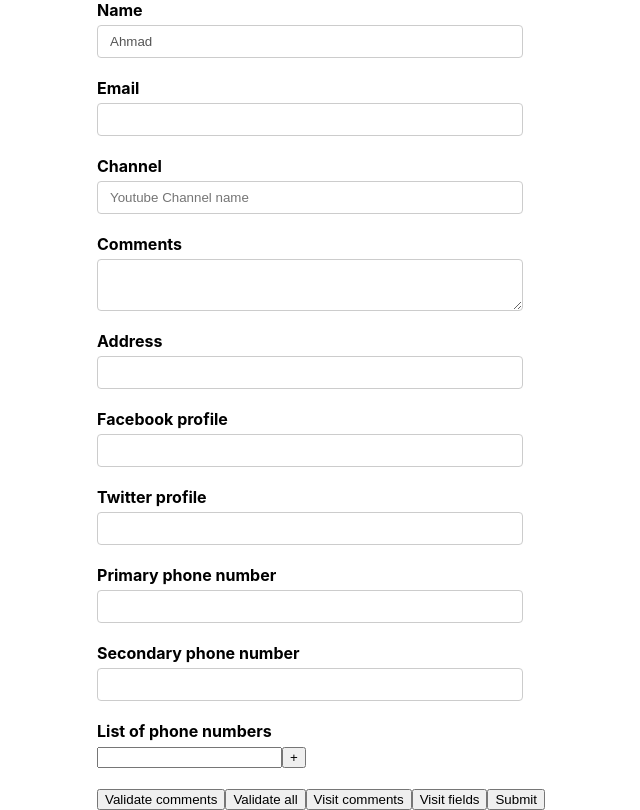
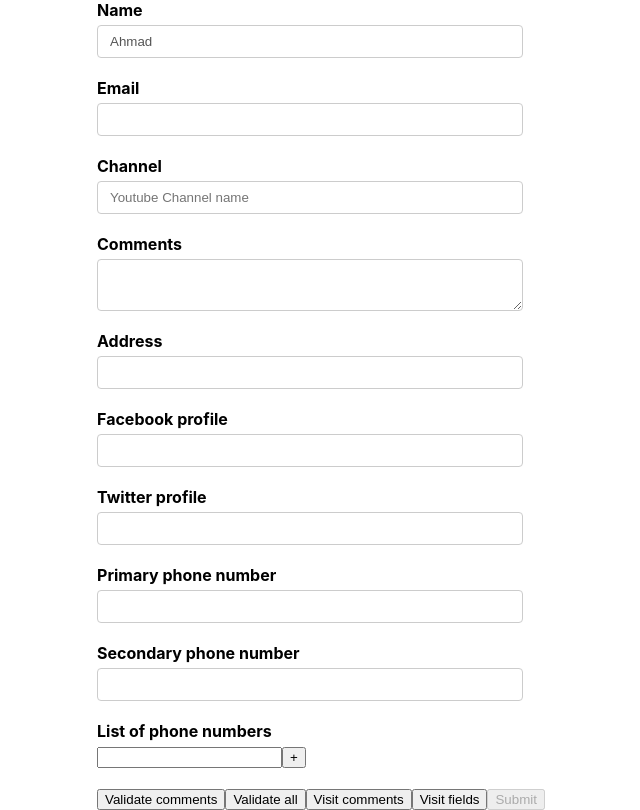
Before and after one commit to ahmadlufiau/react-formic, a React (Create React App) app: page / in a window 1280 px wide. Shown: the whole page, without its empty margins (319-959 px from the left). Built offline with nearby package versions, Linux system fonts and the light colour scheme.

Commit message:
disabling submit part 1

```diff
--- a/src/components/YoutubeForm.js
+++ b/src/components/YoutubeForm.js
@@ -74,6 +74,7 @@
             onSubmit={onSubmit}
             // validateOnChange={false}
             // validateOnBlur={false}
+            // validateOnMount
             >
             {
                 formik => {
@@ -192,7 +193,7 @@
                                 channel: true,
                                 comments: true
                             })}>Visit fields</button>
-                            <button type='submit'>Submit</button>
+                            <button type='submit' disabled={!(formik.dirty && formik.isValid)}>Submit</button>
                         </Form>
                     )
                 }
```
